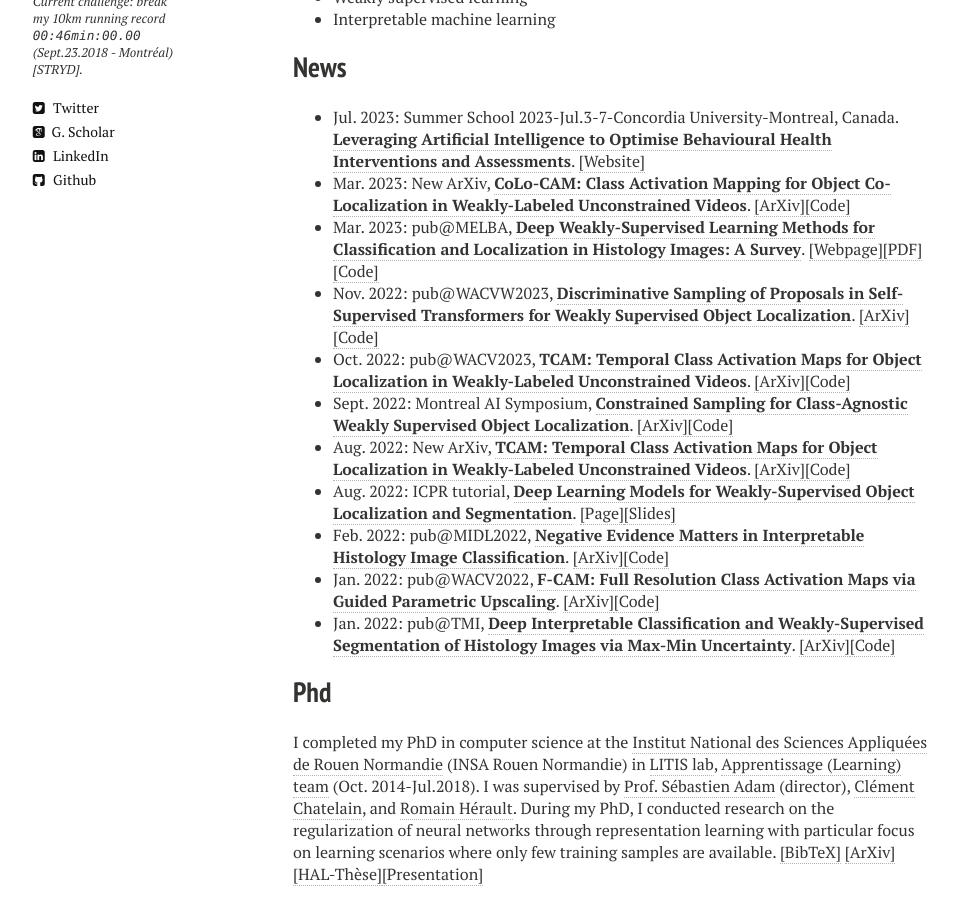
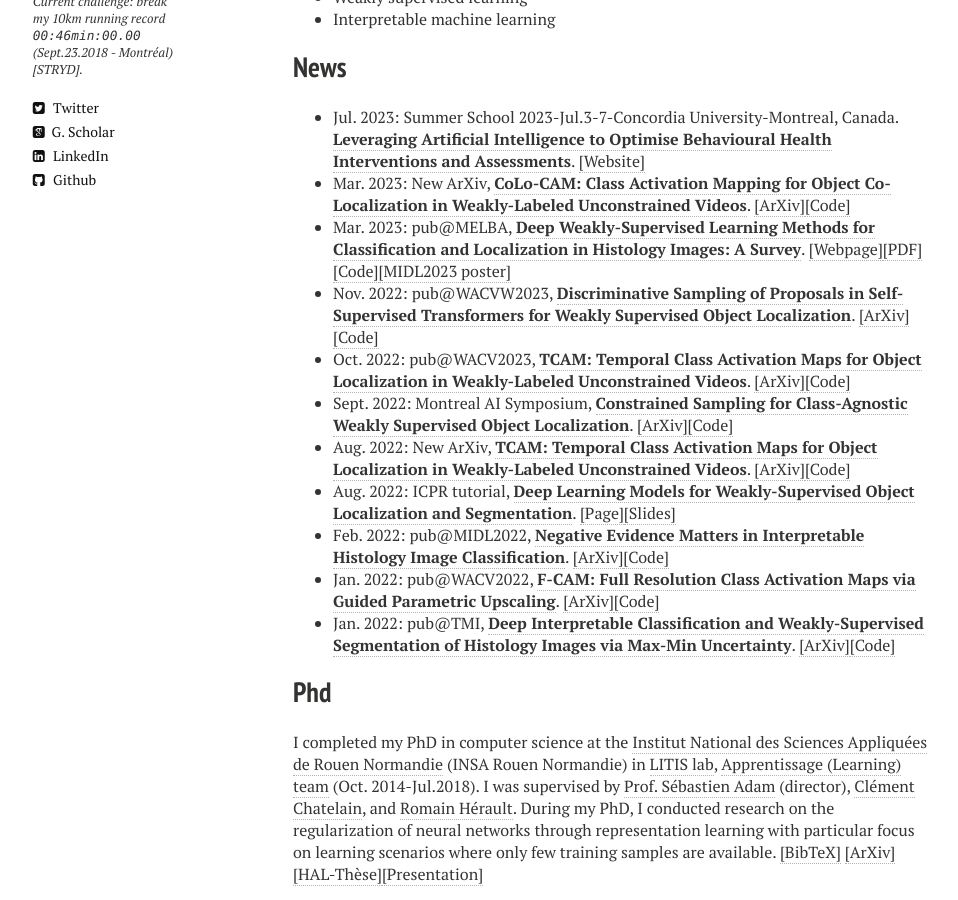
Before and after one commit to sbelharbi/sbelharbi.github.io, a Jekyll site: the page built from index.md, in a window 1280 px wide and 900 px high, scrolled down 1404 px. Shown: the whole window, without its empty margins (27-985 px from the left). Built offline with Jekyll 4.4.1, drawn with Linux system fonts in a browser that asks for light colours; nearby versions of some CDN libraries.

Commit message:
midl 2023 poster

```diff
--- a/index.md
+++ b/index.md
@@ -25,7 +25,7 @@ My name is Soufiane Belharbi. I am a post-doc at [LIVIA Lab., ÉTS, Montreal](ht
 ## News
 * Jul. 2023: Summer School 2023-Jul.3-7-Concordia University-Montreal, Canada. [**Leveraging Artificial Intelligence to Optimise Behavioural Health Interventions and Assessments**](https://frqs-ai-summerschool23.squarespace.com/). <a href="https://frqs-ai-summerschool23.squarespace.com/">[Website]</a>
 * Mar. 2023: New ArXiv, [**CoLo-CAM: Class Activation Mapping for Object Co-Localization in Weakly-Labeled Unconstrained Videos**](https://arxiv.org/abs/2303.09044). <a href="https://arxiv.org/abs/2303.09044">[ArXiv]</a><a href="https://github.com/sbelharbi/colo-cam">[Code]</a>
-* Mar. 2023: pub@MELBA, [**Deep Weakly-Supervised Learning Methods for Classification and Localization in Histology Images: A Survey**](https://www.melba-journal.org/papers/2023:004.html). <a href="https://www.melba-journal.org/papers/2023:004.html">[Webpage]</a><a href="https://www.melba-journal.org/pdf/2023:004.pdf">[PDF]</a><a href="https://github.com/jeromerony/survey_wsl_histology">[Code]</a>
+* Mar. 2023: pub@MELBA, [**Deep Weakly-Supervised Learning Methods for Classification and Localization in Histology Images: A Survey**](https://www.melba-journal.org/papers/2023:004.html). <a href="https://www.melba-journal.org/papers/2023:004.html">[Webpage]</a><a href="https://www.melba-journal.org/pdf/2023:004.pdf">[PDF]</a><a href="https://github.com/jeromerony/survey_wsl_histology">[Code]</a><a href="/publications/2023/poster-midl-2023.pdf">[MIDL2023 poster]</a>
 * Nov. 2022: pub@WACVW2023, [**Discriminative Sampling of Proposals in Self-Supervised Transformers for Weakly Supervised Object Localization**](https://arxiv.org/abs/2209.09209). <a href="https://arxiv.org/abs/2209.09209">[ArXiv]</a><a href="https://github.com/shakeebmurtaza/dips">[Code]</a>
 * Oct. 2022: pub@WACV2023, [**TCAM: Temporal Class Activation Maps for Object Localization in Weakly-Labeled Unconstrained Videos**](https://arxiv.org/abs/2208.14542). <a href="https://arxiv.org/abs/2208.14542">[ArXiv]</a><a href="https://github.com/sbelharbi/tcam-wsol-video">[Code]</a>
 * Sept. 2022: Montreal AI Symposium, [**Constrained Sampling for Class-Agnostic Weakly Supervised Object Localization**](https://arxiv.org/abs/2209.09195). <a href="https://arxiv.org/abs/2209.09195">[ArXiv]</a><a href="https://github.com/shakeebmurtaza/dips">[Code]</a>
```
Also changed, not shown: 1 other file.
